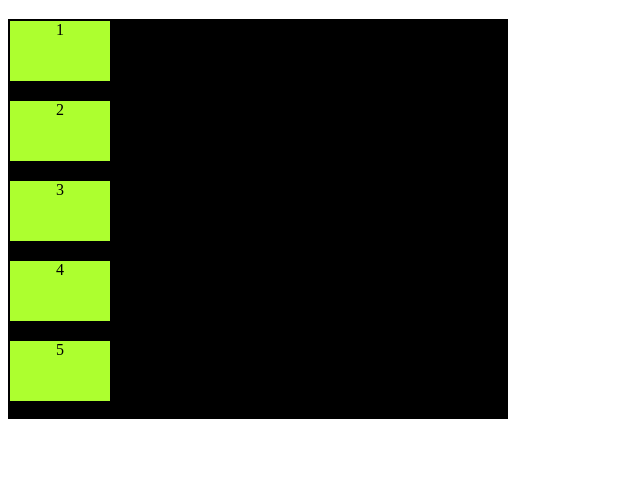
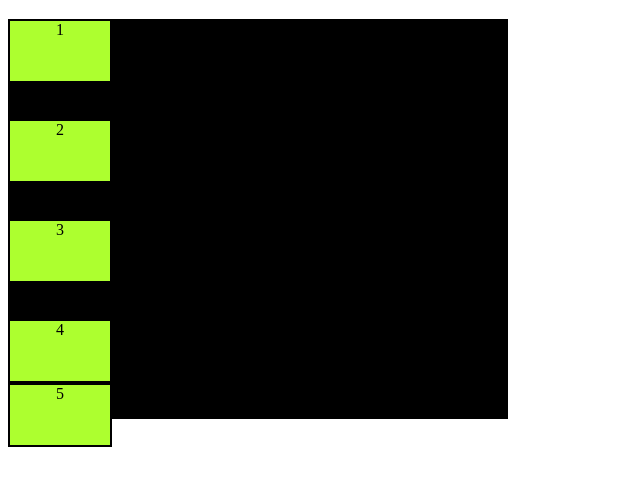
Before and after one commit to Vanshaj14Mohan/CSS-Part-6, a plain HTML site: page Grid Template/index.html in a window 1280 px wide. Shown: the part 61-546 px from the top of the page, without its empty margins (0-640 px from the left). Drawn offline with Linux system fonts and the light colour scheme.

Commit message:
test case

```diff
--- a/Grid Template/style.css
+++ b/Grid Template/style.css
@@ -3,6 +3,7 @@
     width:500px;
     background-color: black;
     display:grid;
+    grid-template-rows: 100px 100px 100px;
 }
 
 .item{
```
